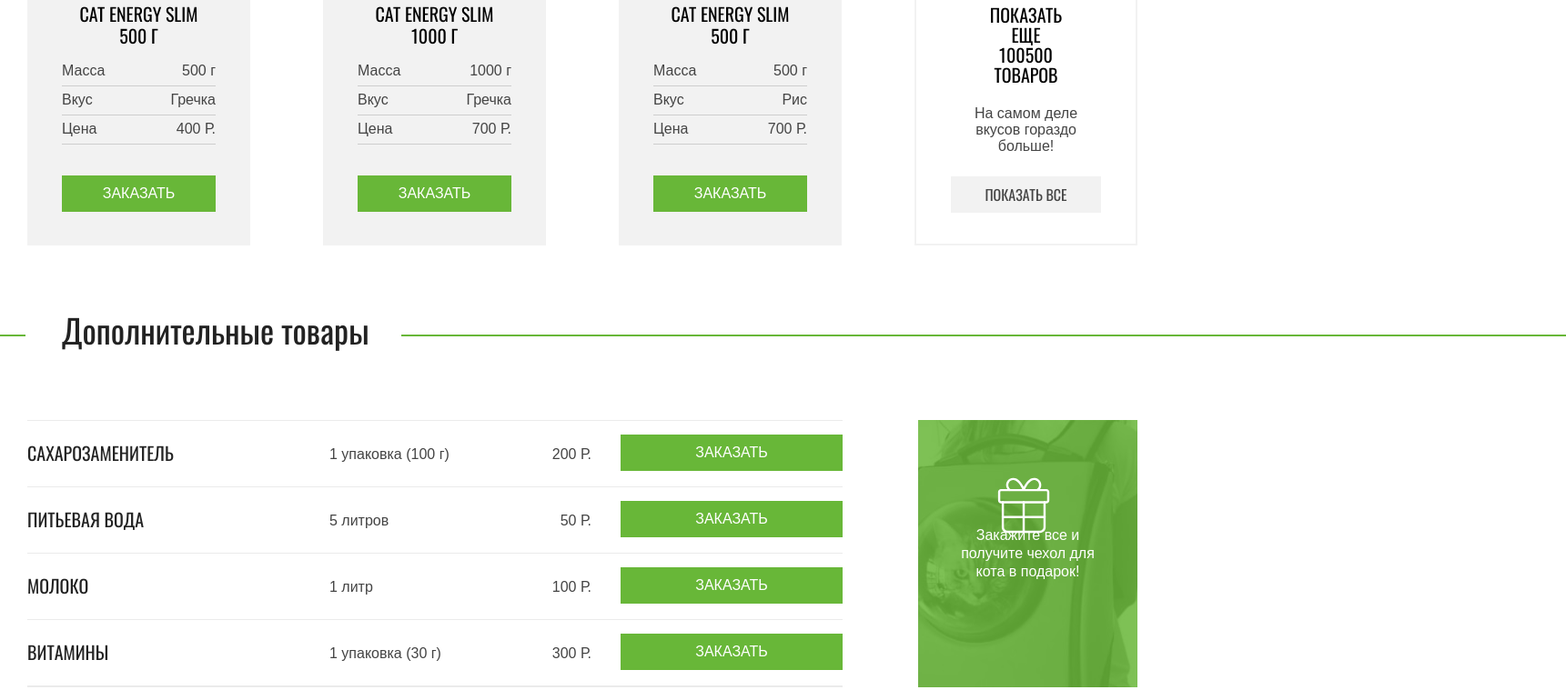
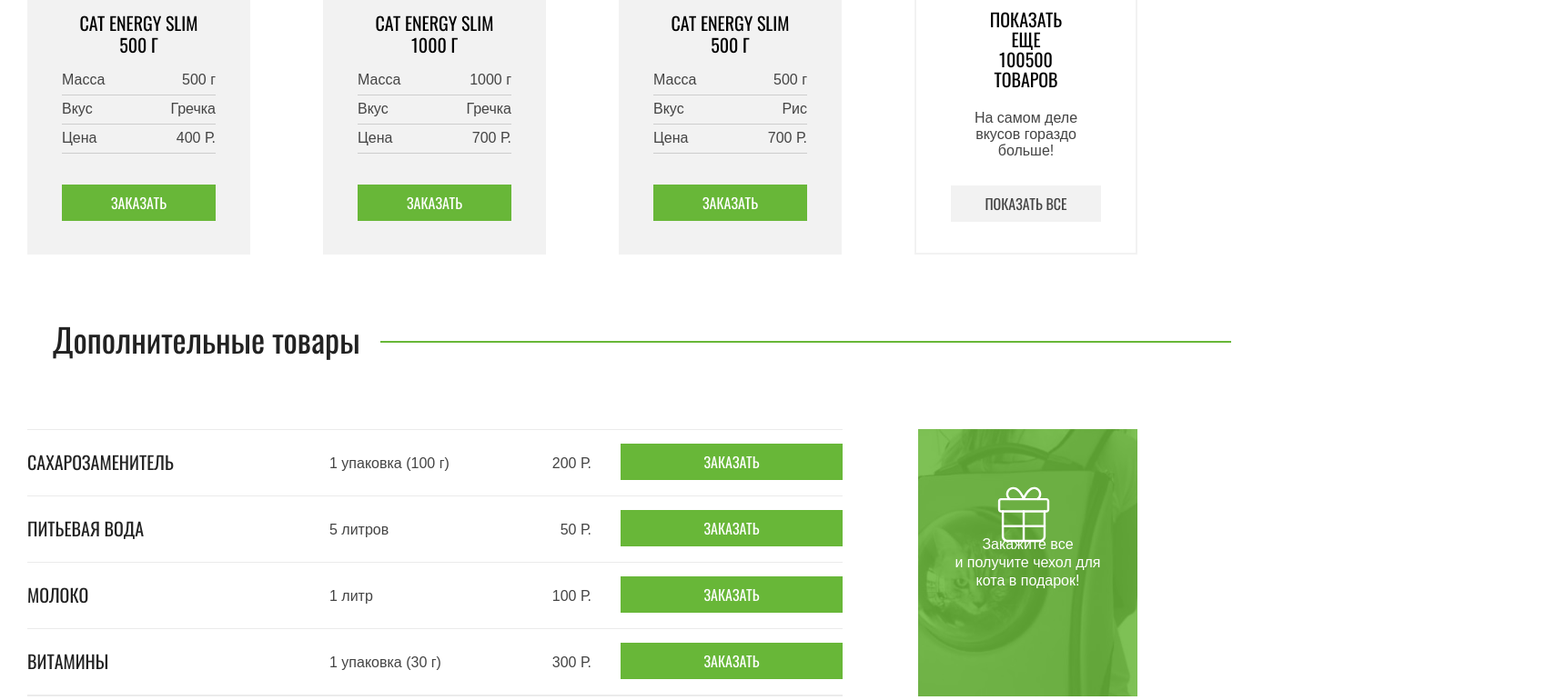
Before and after one commit to 13epanda/184629-cat-energy-24, a website: page source/catalog.html in a window 1280 px wide. Shown: the part 1144-1914 px from the top of the page at 91% size, 1721 px wide, since content can reach past the window. Drawn offline with nearby package versions, Linux system fonts and the light colour scheme; files that its build step writes are made by us from their sources.

Commit message:
Б11. catalog mobile

```diff
--- a/source/catalog.html
+++ b/source/catalog.html
@@ -62,9 +62,9 @@
         </nav>
       </section>
     </header>
-    <main class="page-catalog page-content">
-        <h1 class="page-catalog__title">Каталог продукции</h1>
-        <section class="page-catalog__catalog catalog">
+    <main class="page-catalog">
+        <h1 class="page-catalog__title page-content">Каталог продукции</h1>
+        <section class="page-catalog__catalog catalog page-content">
           <h2 class="visually-hidden">Основные товары</h2>
           <ul class="catalog__list">
             <li class="catalog__item">
@@ -229,8 +229,10 @@
           </ul>
         </section>
         <section class="page-catalog__catalog-extra catalog-extra">
-          <h2 class="catalog-extra__title">Дополнительные товары</h2>
-          <div class="catalog-extra__wrap">
+          <h2 class="catalog-extra__title">
+            <span class="catalog-extra__span">Дополнительные товары</span>
+          </h2>
+          <div class="catalog-extra__wrap page-content">
             <ul class="catalog-extra__list">
               <li class="catalog-extra__item">
                 <h3 class="catalog-extra__product">Сахарозаменитель</h3>
@@ -267,7 +269,7 @@
             </ul>
             <article class="catalog-extra__promo">
               <a class="catalog-extra__promo-link" href="#" aria-label="Заказать все дополнительные товары по акции и получить подарок.">
-                <p class="catalog-extra__event">Закажите все и получите чехол для кота в подарок!</p>
+                <p class="catalog-extra__event">Закажите все и&#160;получите чехол для кота в подарок!</p>
               </a>
             </article>
           </div>
--- a/source/less/components/catalog-extra.less
+++ b/source/less/components/catalog-extra.less
@@ -1,35 +1,35 @@
 .catalog-extra__title {
   position: relative;
-  margin: 0 auto 14px;
-  padding-right: 22px;
-  width: fit-content;
+  width: 100%;
+  margin: 0;
   font-size: 24px;
   line-height: 24px;
   font-weight: 400;
   color: @special-dark-grey-2;
 }
 
-.catalog-extra__title::before,
-.catalog-extra__title::after {
+.catalog-extra__title::before {
   position: absolute;
   content: "";
   top: 50%;
-  transform: translateY(5px);
-  width: 100vw;
+  transform: translateY(2px);
+  width: 100%;
   height: 2px;
   background-color: @base-green;
 }
 
-.catalog-extra__title::after {
-  left: calc(-100vw - 40px);
-}
-
-.catalog-extra__title::before {
-  right: -100vw;
+.catalog-extra__span {
+  position: relative;
+  display: block;
+  margin-top: 27px;
+  width: fit-content;
+  padding-right: 22px;
+  padding-left: 20px;
+  background-color: #ffffff;
 }
 
 .catalog-extra__wrap {
-  margin-top: 32px;
+  margin-top: 33px;
 }
 
 .catalog-extra__list {
@@ -54,7 +54,7 @@
 }
 
 .catalog-extra__parameters {
-  margin: 15px 0;
+  margin: 14px 0;
   display: flex;
   justify-content: space-between;
 }
@@ -74,7 +74,7 @@
 .catalog-extra__promo {
   position: relative;
   height: 290px;
-  margin-bottom: 29px;
+  margin-bottom: 35px;
   background-color: @base-grey-2;
   background-image: url("../img/washing-cat.png");
   background-repeat: no-repeat;
@@ -98,8 +98,11 @@
   justify-content: center;
   width: 100%;
   height: 100%;
-  padding: 45px 55px;
+  padding: 42px 55px;
   box-sizing: border-box;
+  font-family: "Arial", "Tahoma", sans-serif;
+  font-size: 16px;
+  line-height: 20px;
   text-decoration: none;
   color: #ffffff;
 }
@@ -175,7 +178,7 @@
     background-image: url("../img/tablet/catalog/washing-cat-tablet.jpg");
 
     @media (min-resolution: 2dppx) {
-      background-image: url("../img/tablet/catalog/washing-cat-tablet@2.jpg");
+      background-image: url("../img/tablet/catalog/washing-cat-tablet@2x.jpg");
     }
   }
 
@@ -252,7 +255,7 @@
     background-image: url("../img/desktop/catalog/washing-cat-desctop.jpg");
 
     @media (min-resolution: 2dppx) {
-      background-image: url("../img/tablet/catalog/washing-cat-desctop@2.jpg");
+      background-image: url("../img/tablet/catalog/washing-cat-desctop@2x.jpg");
     }
   }
 
--- a/source/less/components/catalog.less
+++ b/source/less/components/catalog.less
@@ -16,7 +16,7 @@
   display: grid;
   grid-auto-columns: 1fr 1fr;
   width: 100%;
-  margin-top: 19px;
+  margin-top: 15px;
 }
 
 .catalog__item::after {
@@ -51,7 +51,7 @@
 
 .catalog__product {
   grid-column: 2/3;
-  margin: 0 0 18px 0;
+  margin: 5px 0 15px 0;
   width: 85px;
   font-size: 16px;
   line-height: 20px;
--- a/source/less/components/inputs-and-buttons.less
+++ b/source/less/components/inputs-and-buttons.less
@@ -1,6 +1,7 @@
 /* BUTTON */
 .button-primary {
-  padding: 11px 44px 9px;
+  padding: 11px 44px 10px;
+  font-family: "Oswald", "Arial", sans-serif;
   font-size: 14px;
   line-height: 18px;
   text-transform: uppercase;
--- a/source/less/pages/page-catalog.less
+++ b/source/less/pages/page-catalog.less
@@ -6,8 +6,9 @@
 
   .page-catalog__title {
     position: relative;
-    margin: 0;
-    padding: 27px 0 41px;
+    margin-top: 0;
+    margin-bottom: 0;
+    padding: 27px 0 42px;
     font-size: 36px;
     line-height: 36px;
     font-weight: 400;
```
